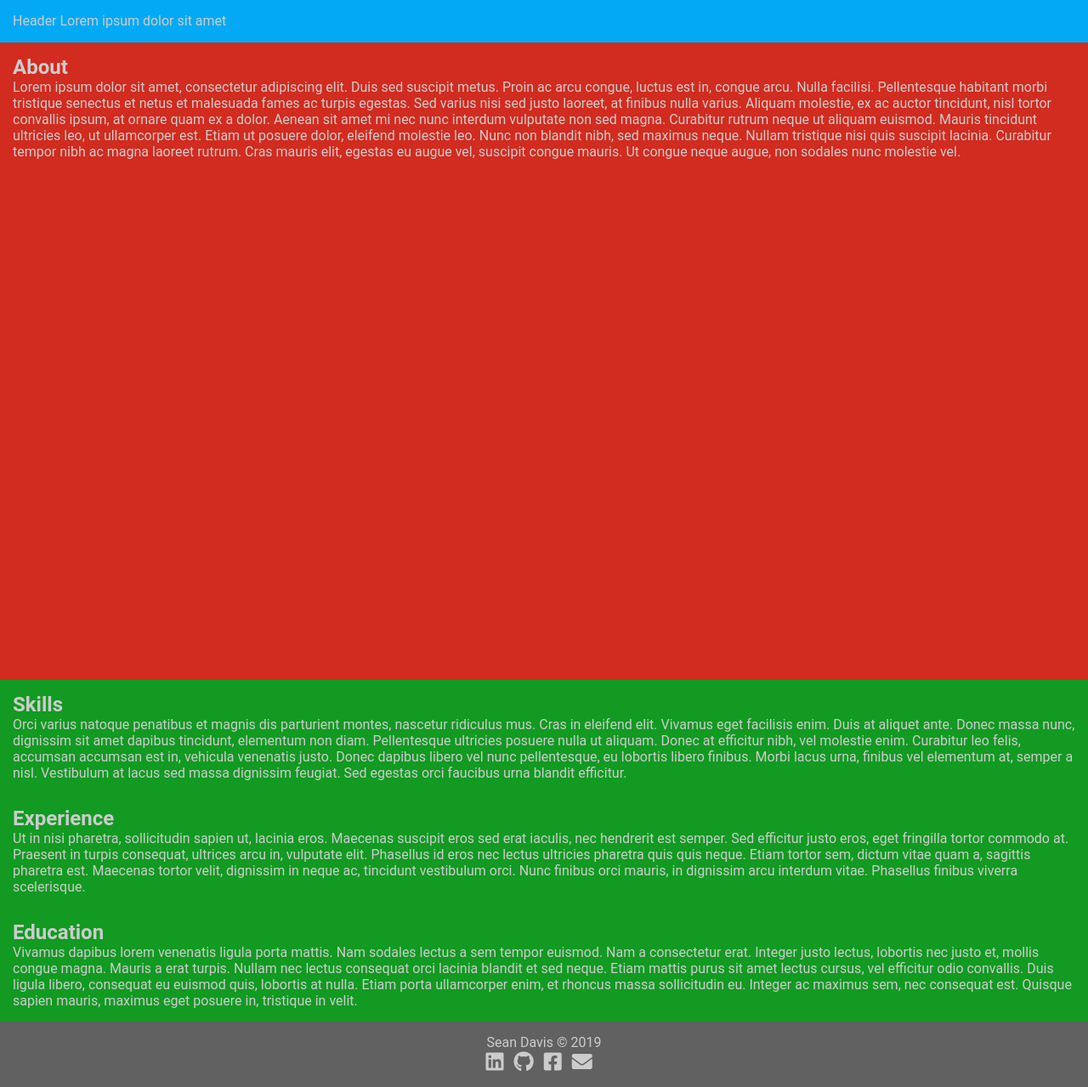
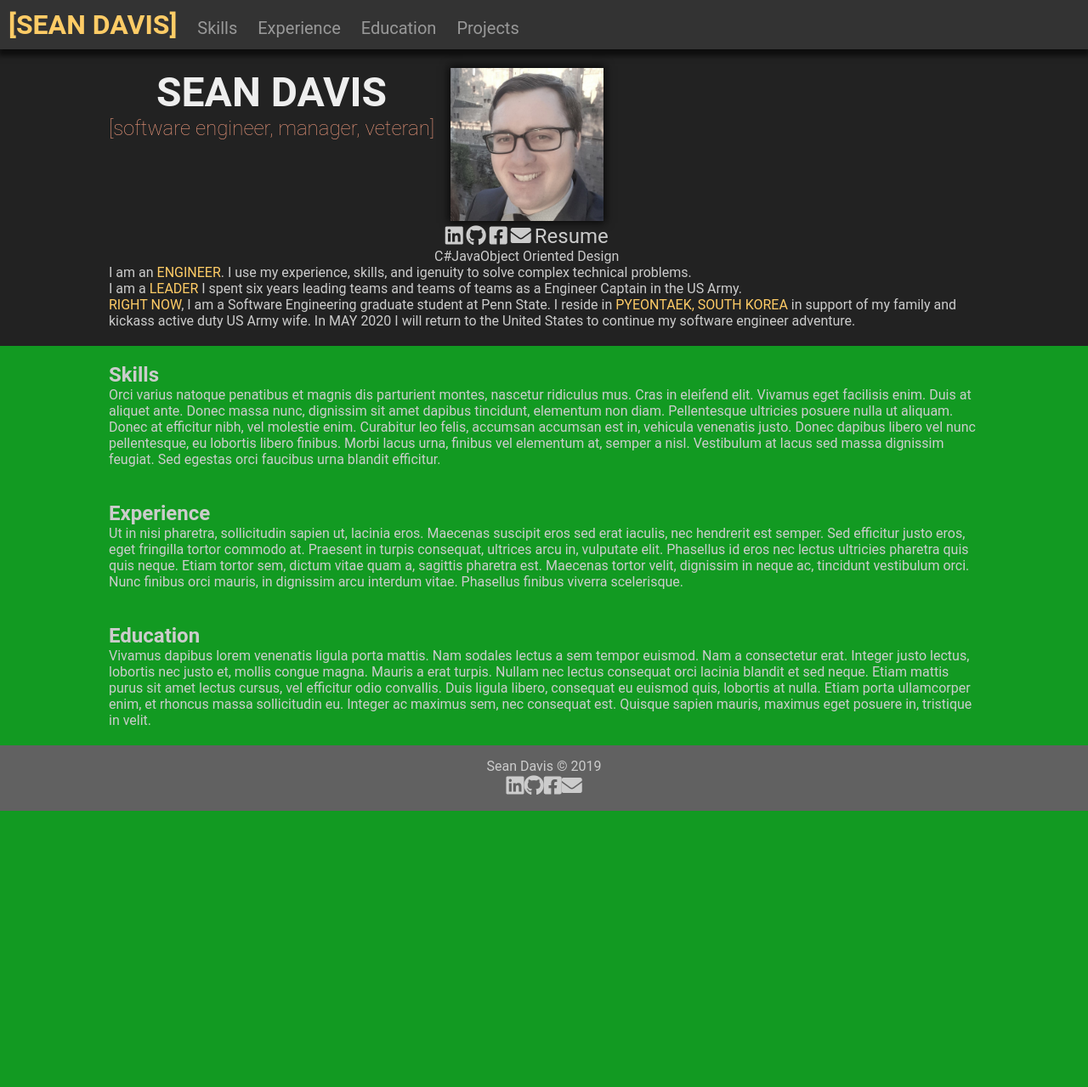
Before and after one commit to daleran/seandavis.dev, a PHP site: page / in a window 1280 px wide. Shown: the whole page at 85% size. After the commit the page ends 954 px from the top, so only its background shows below. Run offline with PHP 8.4, Linux system fonts and the light colour scheme; some libraries are stand-ins or nearby versions.

Commit message:
Readded intro content and navbar

```diff
--- a/css/main.css
+++ b/css/main.css
@@ -2,10 +2,7 @@ html {
   box-sizing: border-box;
   margin: 0 !important;
   padding: 0 !important;
-}
-
-*, *:before, *:after {
-  box-sizing: inherit;
+  font-size: 16px;
 }
 
 body {
@@ -24,36 +21,116 @@ h1, h2, h3, h4, h5, h6, p{
 
 .wrapper {
   margin: auto;
-  max-width: 1200px;
+  max-width: 1024px;
 }
 
-.main{
-    display: flex;
-    flex-direction: column;
+.center-text{
+  text-align: center;
+}
+
+.container-column{
+  display: flex;
+  flex-direction: column;
+}
+
+.container-row{
+  display: flex;
+  flex-direction: row;
+}
+
+.container-wrap{
+  flex-wrap: wrap;
+}
+
+.box-default{
+  flex: initial;
+}
+
+.box-1{
+  flex: 1;
+}
+
+.box-none{
+  flex: none;
 }
 
 .header{
-  height: 50px;
+  height: 60px;
   width: 100%;
 }
 
 .nav{
   width: 100%;
-  height: 50px;
   position: fixed;
-  background: #03a9f4;
-  padding: 15px;
+  display: block;
+  background: #333333;
 }
 
-.content{
+.nav-logo{
+  display: inline-block;
+}
+
+.nav-logo > a{
+  display: inline-block;
+  font-size: 2em;
+  font-weight: 700;
+  padding: 10px;
+  color: #FFCC66;
+  text-transform: uppercase;
+  text-decoration: none;
+}
+
+.nav-links{
+  display: inline-block;
+  list-style: none;
+  padding: 0;
+  margin: 0;
+}
+
+.nav-links > li{
+  display: inline-block;
+}
+
+.nav-links a{
+  text-decoration: none;
+  display: inline-block;
+  padding: 13px 10px;
+  font-size: 1.25rem;
+  color: #999999;
+}
+
+.nav-links a:hover{
+  color: #eee;
+}
+
+.section{
   background: #129a22;
-  padding: 15px;
-  flex: 0 1 auto;
+  padding: 20px;
 }
 
 .intro{
-  background: #d22b1f;
-  height: calc(100vh - 50px);
+  background: #222222;
+}
+
+.page-title{
+  font-size: 3rem;
+  font-weight: bolder;
+  text-transform: uppercase;
+  color: #eee;
+}
+
+.page-subtitle{
+  font-weight: 100;
+  font-size: 1.5rem;
+  text-transform: lowercase;
+  color: #E9967A;
+}
+
+.intro em{
+  text-transform: uppercase;
+  font-weight: 400;
+  font-style: normal;
+  color: #FFCC66;
 }
 
 .footer{
@@ -65,10 +142,42 @@ h1, h2, h3, h4, h5, h6, p{
 .social-icons > a{
     text-decoration: none;
     color: #CCCCCC;
-    font-size: 24px;
-    letter-spacing: 0.5em;
+    font-size: 1.5rem;
+    display: inline-block;
 }
 
 .social-icons > a:hover{
-    color: #EEEEEE;
+  color: #EEEEEE;
 }
+
+.profile-pic{
+  max-width: 180px;
+  height: auto;
+
+  -webkit-box-shadow: 0px 0px 10px 2px rgba(0,0,0,0.8);
+  box-shadow: 0px 0px 10px 2px rgba(0,0,0,0.8);
+}
+
+.drop-shadow{
+  -webkit-box-shadow: 0px 6px 6px 2px rgba(0,0,0,0.6);
+  -moz-box-shadow: 0px 6px 6px 2px rgba(0,0,0,0.6);
+  box-shadow: 0px 6px 6px 2px rgba(0,0,0,0.6);
+}
+
+.display-sm{
+  display: none;
+}
+
+.display-lg{
+  display: inherit;
+}
+
+@media (max-width:680px) {
+  .display-sm{
+    display: inherit;
+  }
+
+  .display-lg{
+    display: none;
+  }
+}
--- a/index.html
+++ b/index.html
@@ -9,53 +9,91 @@
     <meta name="description" content="This is my personal online portfolio website with all my skills and experience.">
     <meta name="keywords" content="portfolio, software, engineer, sean, davis, veteran, manager, about, skills, experience, education, contact">
     <meta name="language" content="english">
-    <meta name="og:title" content="Sean Davis - Software Engineer | Manager | Veteran">
-    <title>Sean Davis - Software Engineer | Manager | Veteran</title>
+    <meta name="og:title" content="Sean Davis[Software Enginner, Manager, Veteran]">
+    <title>Sean Davis[Software Enginner, Manager, Veteran]</title>
 
     <link rel="stylesheet" href="css/main.css">
     <link rel="stylesheet" href="https://use.fontawesome.com/releases/v5.8.2/css/all.css" integrity="sha384-oS3vJWv+0UjzBfQzYUhtDYW+Pj2yciDJxpsK1OYPAYjqT085Qq/1cq5FLXAZQ7Ay" crossorigin="anonymous">
   </head>
   <body>
-    <!-- Header -->
+    <!-- Header and Navbar-->
     <header class="header">
-      <nav class="nav">
-          Header Lorem ipsum dolor sit amet
+      <nav class="nav drop-shadow">
+        <div class="nav-logo">
+              <a href="index.html"><span class="display-sm">[SD]</span><span class="display-lg">[Sean Davis]</span></a>
+        </div>
+        <ul class="nav-links">
+          <li><a href="#skills"><span class="display-sm">SKL</span><span class="display-lg">Skills</span></a></li>
+          <li><a href="#experience" ><span class="display-sm">EXP</span><span class="display-lg">Experience</span></a></li>
+          <li><a href="#education"><span class="display-sm">EDU</span><span class="display-lg">Education</span></a></li>
+          <li><a href="#education"><span class="display-sm">PRJ</span><span class="display-lg">Projects</span></a></li>
+        </ul>
       </nav>
     </header>
 
     <!-- Primary Content -->
-    <main class="main">
+    <main class="container-column">
 
       <!-- Introduction and About Me -->
-      <section id="about" class="content intro">
-          <h1>About</h1>
+      <section id="about" class="section intro box-default">
+        <div class="wrapper container-row container-wrap">
+          <div class="center-text">
+              <h1 class="page-title">Sean Davis</h1>
+              <h2 class="page-subtitle">[Software Engineer, Manager, Veteran]</h2>
+          </div>
+          <div class="center-text">
+              <img src="img/profile.jpg" alt="Sean Davis" class="profile-pic">
+              <p class="social-icons">
+                  <a href="https://www.linkedin.com/in/sean-m-davis-dev"><i class="fab fa-linkedin"></i></a>
+                  <a href="https://github.com/daleran"><i class="fab fa-github"></i></a>
+                  <a href="https://www.facebook.com/profile.php?id=8369550&ref=bookmarks"><i class="fab fa-facebook-square"></i></a>
+                  <a href="mailto:sean_davis@verizon.net"><i class="fas fa-envelope"></i></a>
+                  <a href="https://www.linkedin.com/in/sean-m-davis-dev">Resume</a>
+              </p>
+              <span>C#</span><span>Java</span><span>Object Oriented Design</span>
+          </div>
+          <div>
               <p>
-          Lorem ipsum dolor sit amet, consectetur adipiscing elit. Duis sed suscipit metus. Proin ac arcu congue, luctus est in, congue arcu. Nulla facilisi. Pellentesque habitant morbi tristique senectus et netus et malesuada fames ac turpis egestas. Sed varius nisi sed justo laoreet, at finibus nulla varius. Aliquam molestie, ex ac auctor tincidunt, nisl tortor convallis ipsum, at ornare quam ex a dolor. Aenean sit amet mi nec nunc interdum vulputate non sed magna. Curabitur rutrum neque ut aliquam euismod. Mauris tincidunt ultricies leo, ut ullamcorper est. Etiam ut posuere dolor, eleifend molestie leo. Nunc non blandit nibh, sed maximus neque. Nullam tristique nisi quis suscipit lacinia. Curabitur tempor nibh ac magna laoreet rutrum. Cras mauris elit, egestas eu augue vel, suscipit congue mauris. Ut congue neque augue, non sodales nunc molestie vel.
+                  I am an <em>engineer</em>. I use my experience, skills, and igenuity to solve complex technical problems.
                 </p>
+                <p>
+                  I am a <em>leader</em> I spent six years leading teams and teams of teams as a Engineer Captain in the US Army.
+                </p>
+                <p>
+                  <em>Right now</em>, I am a Software Engineering graduate student at Penn State. I reside in <em>Pyeontaek, South Korea</em> in support of my family and kickass active duty US Army wife. In MAY 2020 I will return to the United States to continue my software engineer adventure.
+                </p>
+          </div>
+        </div>
       </section>
 
        <!-- Skills -->
-      <section id="skills" class="content">
+      <section id="skills" class="section box-default">
+        <div class="wrapper">
             <h2>Skills</h2>
             <p>
                 Orci varius natoque penatibus et magnis dis parturient montes, nascetur ridiculus mus. Cras in eleifend elit. Vivamus eget facilisis enim. Duis at aliquet ante. Donec massa nunc, dignissim sit amet dapibus tincidunt, elementum non diam. Pellentesque ultricies posuere nulla ut aliquam. Donec at efficitur nibh, vel molestie enim. Curabitur leo felis, accumsan accumsan est in, vehicula venenatis justo. Donec dapibus libero vel nunc pellentesque, eu lobortis libero finibus. Morbi lacus urna, finibus vel elementum at, semper a nisl. Vestibulum at lacus sed massa dignissim feugiat. Sed egestas orci faucibus urna blandit efficitur.
             </p>
+        </div>
       </section>
 
         <!-- Experience -->
-        <section id="experience" class="content">
+        <section id="experience" class="section box-default">
+          <div class="wrapper">
               <h2>Experience</h2>
               <p>
                   Ut in nisi pharetra, sollicitudin sapien ut, lacinia eros. Maecenas suscipit eros sed erat iaculis, nec hendrerit est semper. Sed efficitur justo eros, eget fringilla tortor commodo at. Praesent in turpis consequat, ultrices arcu in, vulputate elit. Phasellus id eros nec lectus ultricies pharetra quis quis neque. Etiam tortor sem, dictum vitae quam a, sagittis pharetra est. Maecenas tortor velit, dignissim in neque ac, tincidunt vestibulum orci. Nunc finibus orci mauris, in dignissim arcu interdum vitae. Phasellus finibus viverra scelerisque.
               </p>
+          </div>
         </section>
 
         <!-- Education Section -->
-        <section id="education" class="content">
+        <section id="education" class="section box-default">
+          <div class="wrapper">
               <h2>Education</h2>
               <p>
                   Vivamus dapibus lorem venenatis ligula porta mattis. Nam sodales lectus a sem tempor euismod. Nam a consectetur erat. Integer justo lectus, lobortis nec justo et, mollis congue magna. Mauris a erat turpis. Nullam nec lectus consequat orci lacinia blandit et sed neque. Etiam mattis purus sit amet lectus cursus, vel efficitur odio convallis. Duis ligula libero, consequat eu euismod quis, lobortis at nulla. Etiam porta ullamcorper enim, et rhoncus massa sollicitudin eu. Integer ac maximus sem, nec consequat est. Quisque sapien mauris, maximus eget posuere in, tristique in velit.
               </p>
+          </div>
         </section>
 
     </main>
@@ -65,7 +103,7 @@
       <div>Sean Davis &copy; 2019 </div>
       <div>
         <p class="social-icons">
-            <a href="https://www.linkedin.com/in/sean-davis-dev">  <i class="fab fa-linkedin"></i></a><a href="https://github.com/daleran"><i class="fab fa-github"></i></a><a href="https://www.facebook.com/profile.php?id=8369550&ref=bookmarks"><i class="fab fa-facebook-square"></i></a><a href="mailto:sean_davis@verizon.net"><i class="fas fa-envelope"></i></a>
+            <a href="https://www.linkedin.com/in/sean-m-davis-dev">  <i class="fab fa-linkedin"></i></a><a href="https://github.com/daleran"><i class="fab fa-github"></i></a><a href="https://www.facebook.com/profile.php?id=8369550&ref=bookmarks"><i class="fab fa-facebook-square"></i></a><a href="mailto:sean_davis@verizon.net"><i class="fas fa-envelope"></i></a>
         </p>
       </div>
     </footer>
```
Also changed, not shown: js/smoothscroll.js (added, +1 -0 lines). Lines whose indentation alone changed are shown as unchanged.
